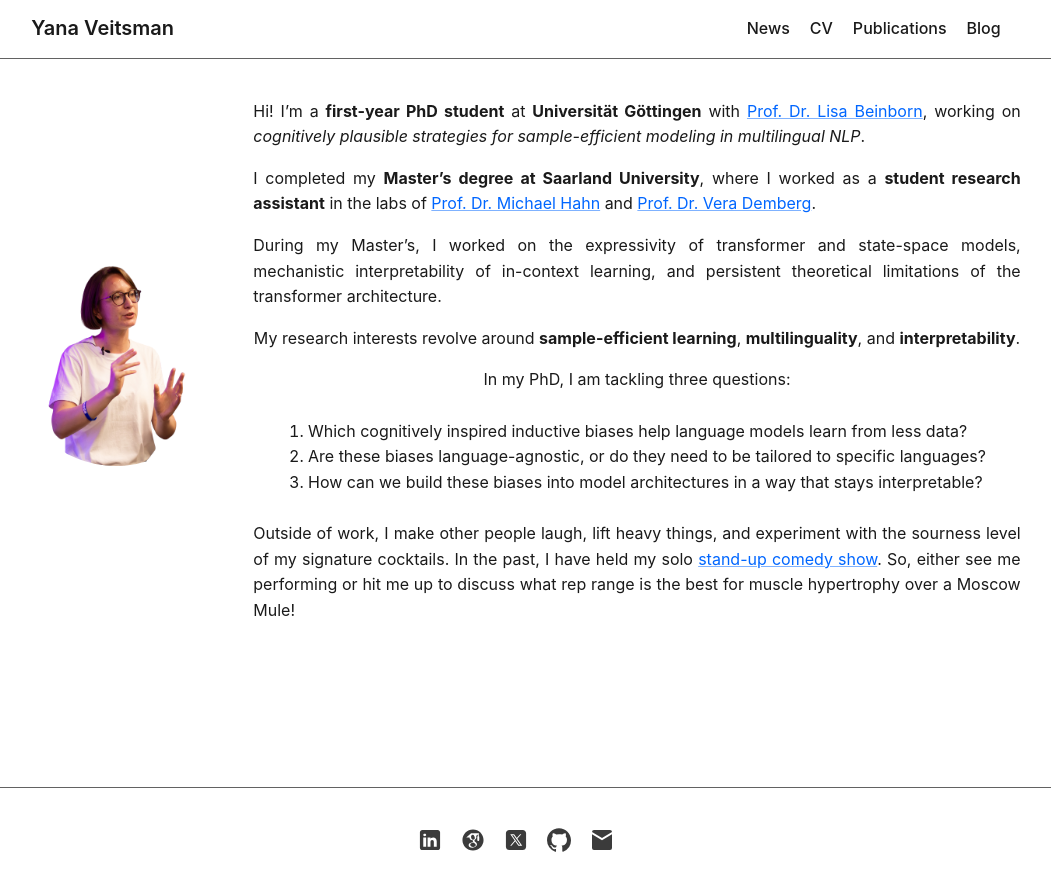
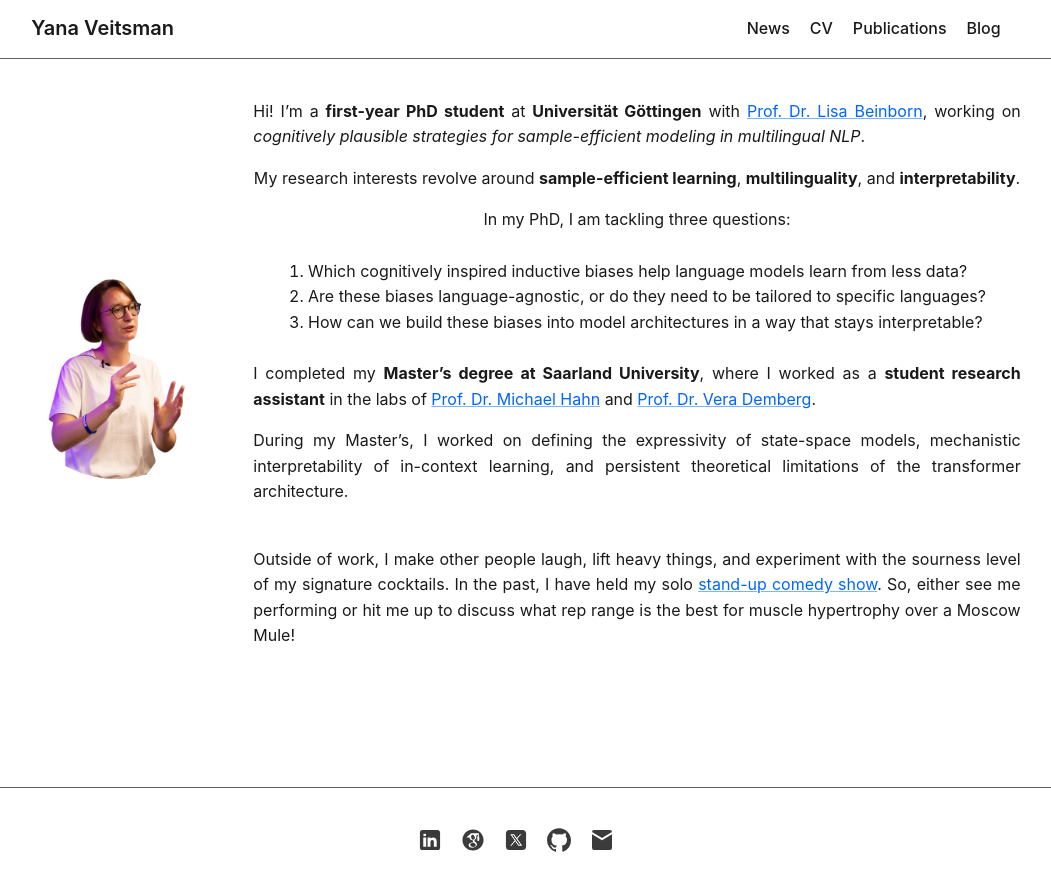
Before and after one commit to yan-vei/yan-vei.github.io, a Jekyll site: the page built from index.html, in a window 1280 px wide. Shown: the top 891 px of the page, without its empty margins (124-1175 px from the left). Built offline with Jekyll 4.4.1, drawn with Linux system fonts in a browser that asks for light colours.

Commit message:
rearrange description

```diff
--- a/index.html
+++ b/index.html
@@ -19,15 +19,6 @@ class="profile-pic">
 <a href="https://beinborn.eu" target="_blank" rel="noopener">Prof.&nbsp;Dr.&nbsp;Lisa&nbsp;Beinborn</a>,
       working on <em>cognitively plausible strategies for sample-efficient modeling in multilingual NLP</em>.
 </p>
-<p>
-      I completed my <strong>Master’s degree at Saarland University</strong>, where I worked as a
-<strong>student research assistant</strong> in the labs of
-<a href="https://www.mhahn.info" target="_blank" rel="noopener">Prof.&nbsp;Dr.&nbsp;Michael&nbsp;Hahn</a>
-      and <a href="https://www.uni-saarland.de/lehrstuhl/demberg/members/verademberg.html" target="_blank" rel="noopener">Prof.&nbsp;Dr.&nbsp;Vera&nbsp;Demberg</a>.
-</p>
-<p>
-      During my Master’s, I worked on the expressivity of transformer and state-space models, mechanistic interpretability of in-context learning, and persistent theoretical limitations of the transformer architecture.
-</p>
 
 <p>
       My research interests revolve around <strong>sample-efficient learning</strong>,
@@ -44,7 +35,17 @@ class="profile-pic">
 </ol>
 
 <p>
-      Outside of work, I make other people laugh, lift heavy things, and experiment with the sourness level of my signature cocktails. In the past, I have held my solo <a href="https://drive.google.com/file/d/1y3fige5NksN07vhjLEMqKVjOF0xMCCcm/view?usp=sharing" target="_blank">stand-up comedy show</a>. So, either see me performing or hit me up to discuss what rep range is the best for muscle hypertrophy over a Moscow Mule!
+      I completed my <strong>Master’s degree at Saarland University</strong>, where I worked as a
+<strong>student research assistant</strong> in the labs of
+<a href="https://www.mhahn.info" target="_blank" rel="noopener">Prof.&nbsp;Dr.&nbsp;Michael&nbsp;Hahn</a>
+      and <a href="https://www.uni-saarland.de/lehrstuhl/demberg/members/verademberg.html" target="_blank" rel="noopener">Prof.&nbsp;Dr.&nbsp;Vera&nbsp;Demberg</a>.
+</p>
+<p>
+      During my Master’s, I worked on defining the expressivity of state-space models, mechanistic interpretability of in-context learning, and persistent theoretical limitations of the transformer architecture.
+</p>
+<br>
+<p>
+    Outside of work, I make other people laugh, lift heavy things, and experiment with the sourness level of my signature cocktails. In the past, I have held my solo <a href="https://drive.google.com/file/d/1y3fige5NksN07vhjLEMqKVjOF0xMCCcm/view?usp=sharing" target="_blank">stand-up comedy show</a>. So, either see me performing or hit me up to discuss what rep range is the best for muscle hypertrophy over a Moscow Mule!
 </p>
 </div>
 
```
